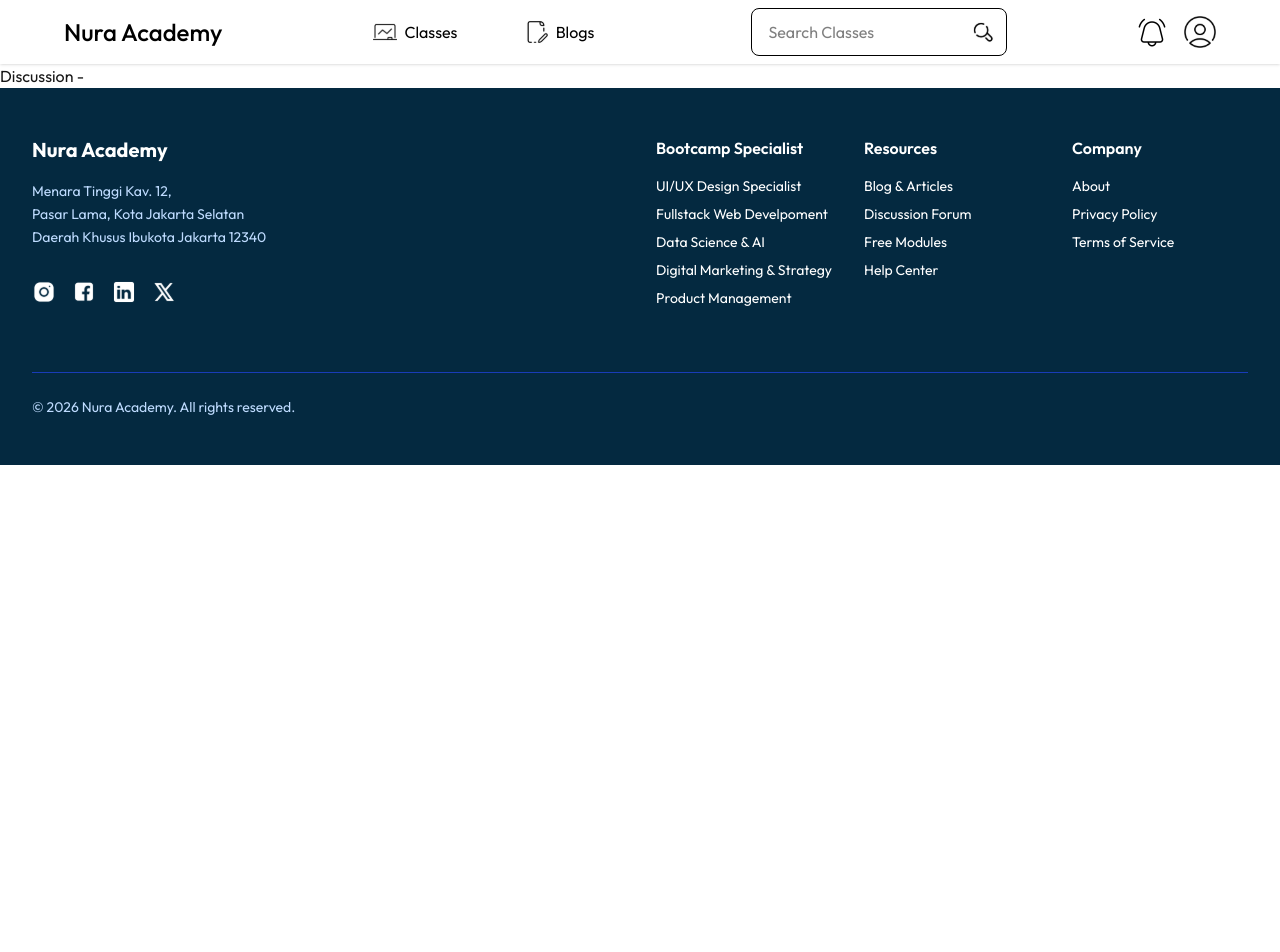
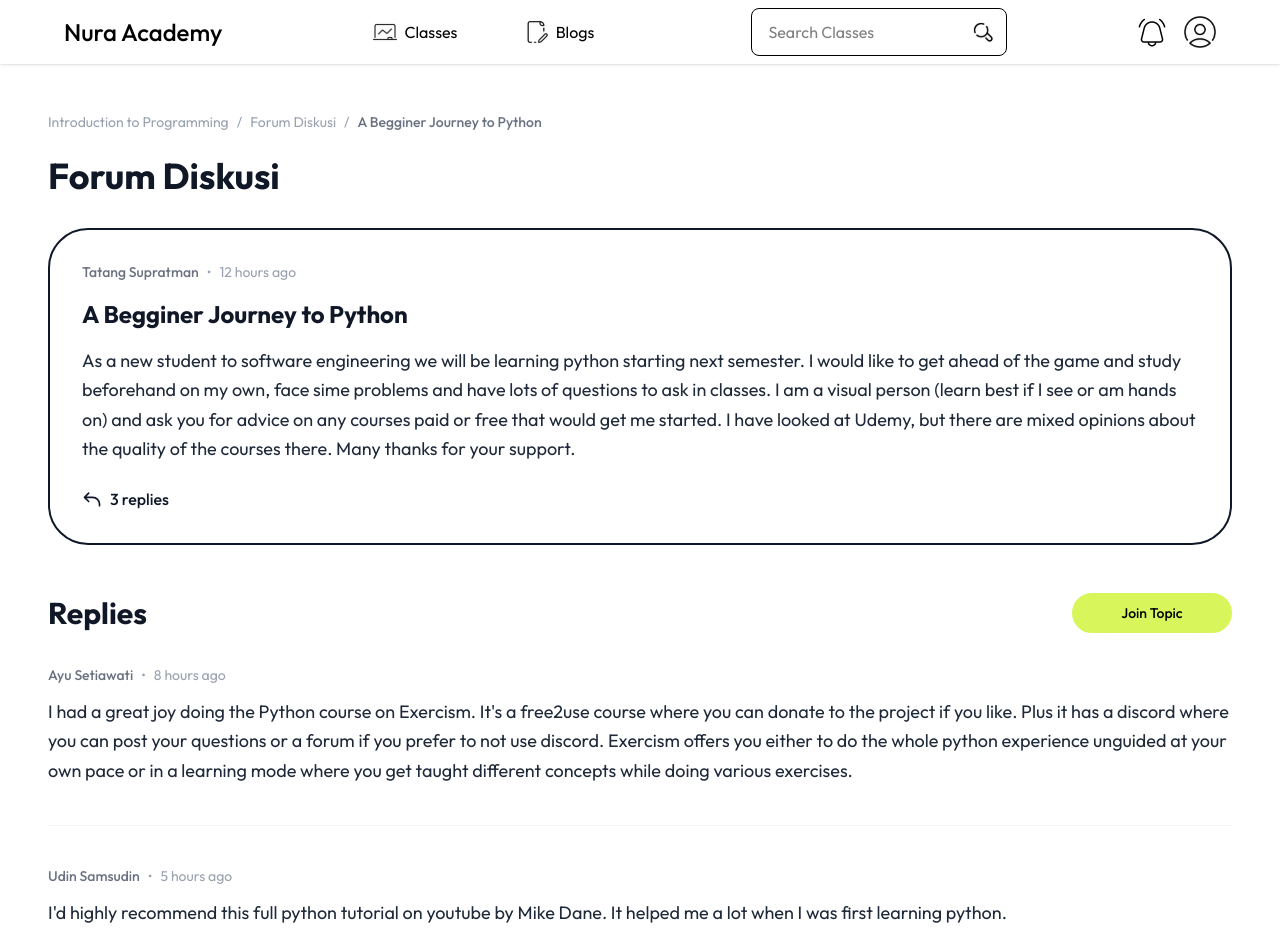
Before and after one commit to Nuraacademy/Nuraacademy, a Next.js app: page /discussions/topic in a window 1280 px wide. Shown: the top 952 px of the page. Before the commit the page ends 800 px from the top, so only its background shows below. Built offline with nearby package versions, Linux system fonts and the light colour scheme.

Commit message:
feat(discussions): refactor discussion components; replace NewDiscussionTopicDialog with DiscussionTopicDialog and enhance DiscussionTopicPage layout

```diff
--- a/src/app/discussions/class/discussion_client_wrapper.tsx
+++ b/src/app/discussions/class/discussion_client_wrapper.tsx
@@ -3,7 +3,7 @@
 import { useState } from "react";
 import DiscussionList from "@/components/discussion_list";
 import { LimeButton } from "@/components/lime_button";
-import { NewDiscussionTopicDialog } from "@/components/new_discussion_topic_dialog";
+import {DiscussionTopicDialog } from "@/components/discussion_topic_dialog";
 
 interface Topic {
     id: string;
@@ -38,7 +38,7 @@ export default function DiscussionClientWrapper({ topics }: { topics: Topic[] })
 
             <DiscussionList topics={topics} />
 
-            <NewDiscussionTopicDialog
+            <DiscussionTopicDialog
                 isOpen={isDialogOpen}
                 onConfirm={({ title, description }: { title: string; description: string }) => handleConfirm(title, description)}
                 onCancel={() => setIsDialogOpen(false)}
--- a/src/app/discussions/topic/page.tsx
+++ b/src/app/discussions/topic/page.tsx
@@ -1,15 +1,121 @@
+"use client";
 
+import { LimeButton } from '@/components/lime_button';
+import { DiscussionTopicDialog } from '@/components/discussion_topic_dialog';
+import React, { useState, use } from 'react';
 
-
-export default async function DiscussionTopicPage({
+export default function DiscussionTopicPage({
     searchParams
 }: {
     searchParams: Promise<{ id?: string }>
 }) {
-    const { id } = await searchParams;
+    // Correct way to handle async searchParams in a Client Component
+    const params = use(searchParams);
+    const id = params.id;
+    const [isDialogOpen, setIsDialogOpen] = useState(false);
+
+
+    const [discussion_data, setDiscussion_data] = useState({
+        author: "Tatang Supratman",
+        timeAgo: "12 hours ago",
+        title: "A Begginer Journey to Python",
+        content: "As a new student to software engineering we will be learning python starting next semester. I would like to get ahead of the game and study beforehand on my own, face sime problems and have lots of questions to ask in classes. I am a visual person (learn best if I see or am hands on) and ask you for advice on any courses paid or free that would get me started. I have looked at Udemy, but there are mixed opinions about the quality of the courses there. Many thanks for your support.",
+        repliesCount: 3,
+        replies: [
+            {
+                author: "Ayu Setiawati",
+                timeAgo: "8 hours ago",
+                text: "I had a great joy doing the Python course on Exercism. It's a free2use course where you can donate to the project if you like. Plus it has a discord where you can post your questions or a forum if you prefer to not use discord. Exercism offers you either to do the whole python experience unguided at your own pace or in a learning mode where you get taught different concepts while doing various exercises."
+            },
+            {
+                author: "Udin Samsudin",
+                timeAgo: "5 hours ago",
+                text: "I'd highly recommend this full python tutorial on youtube by Mike Dane. It helped me a lot when I was first learning python."
+            },
+            {
+                author: "Siti Markonah",
+                timeAgo: "4 hours ago",
+                text: "The built-in courses in PyCharm is great, assuming you're fine with reading and doing interactive courses directly in the IDE itself, It's a real IDE, not a toy or education oriented ones, so the cons is the UI might feel overwhelming, but the pros is once you start writing your own app, there's no transition needed."
+            }
+        ]
+    });
+
+    const handleConfirm = (description: string) => {
+        // Logic to save the new topic
+
+        setIsDialogOpen(false);
+    };
+
+
     return (
-        <main>
-            <h1>Discussion - {id}</h1>
+        <main className="min-h-screen bg-white p-8 md:p-12 max-w-7xl mx-auto font-sans">
+            {/* Breadcrumbs */}
+            <nav className="text-gray-400 text-sm mb-6">
+                <span>Introduction to Programming</span>
+                <span className="mx-2">/</span>
+                <span>Forum Diskusi</span>
+                <span className="mx-2">/</span>
+                <span className="text-gray-500 font-medium">{discussion_data.title}</span>
+            </nav>
+
+            <h1 className="text-4xl font-bold text-gray-900 mb-8">Forum Diskusi {id && `- ${id}`}</h1>
+
+            {/* Main Post Card */}
+            <div className="border-2 border-gray-900 rounded-[2.5rem] p-8 mb-12">
+                <div className="flex items-center text-gray-400 text-sm mb-4">
+                    <span className="font-medium text-gray-500">{discussion_data.author}</span>
+                    <span className="mx-2">•</span>
+                    <span>{discussion_data.timeAgo}</span>
+                </div>
+
+                <h2 className="text-2xl font-bold text-gray-900 mb-4">
+                    {discussion_data.title}
+                </h2>
+
+                <p className="text-gray-800 leading-relaxed text-lg mb-6">
+                    {discussion_data.content}
+                </p>
+
+                <div className="flex items-center text-gray-900 font-medium">
+                    <svg className="w-5 h-5 mr-2" fill="none" stroke="currentColor" viewBox="0 0 24 24">
+                        <path strokeLinecap="round" strokeLinejoin="round" strokeWidth="2" d="M3 10h10a8 8 0 018 8v2M3 10l5 5m-5-5l5-5" />
+                    </svg>
+                    {discussion_data.repliesCount} replies
+                </div>
+            </div>
+
+            {/* Replies Header */}
+            <div className="flex justify-between items-center mb-8">
+                <h2 className="text-3xl font-bold text-gray-900">Replies</h2>
+                <LimeButton
+                    label="Join Topic"
+                    variant="submit"
+                    onClick={() => setIsDialogOpen(true)}
+                />
+            </div>
+
+            {/* Replies List */}
+            <div className="space-y-10">
+                {discussion_data.replies.map((reply, index) => (
+                    <div key={index} className="border-b border-gray-100 pb-10 last:border-0">
+                        <div className="flex items-center text-gray-400 text-sm mb-3">
+                            <span className="font-medium text-gray-500">{reply.author}</span>
+                            <span className="mx-2">•</span>
+                            <span>{reply.timeAgo}</span>
+                        </div>
+                        <p className="text-gray-800 leading-relaxed text-lg">
+                            {reply.text}
+                        </p>
+                    </div>
+                ))}
+            </div>
+
+            <DiscussionTopicDialog
+                isOpen={isDialogOpen}
+                onConfirm={({ title, description }: { title: string; description: string }) => handleConfirm(description)}
+                onCancel={() => setIsDialogOpen(false)}
+                isReply={true}
+            />
         </main>
-    )
+    );
 }
--- a/src/components/new_discussion_topic_dialog.tsx
+++ b/src/components/discussion_topic_dialog.tsx
@@ -3,17 +3,19 @@
 import React, { useState } from 'react';
 import { LimeButton } from './lime_button';
 
-interface NewDiscussionTopicDialogProp {
+interface DiscussionTopicDialogProp {
   isOpen: boolean;
   onConfirm: (data: { title: string; description: string }) => void;
   onCancel: () => void;
+  isReply ?: boolean;
 }
 
-export const NewDiscussionTopicDialog = ({
+export const DiscussionTopicDialog = ({
   isOpen,
   onConfirm,
   onCancel,
-}: NewDiscussionTopicDialogProp) => {
+  isReply,
+}: DiscussionTopicDialogProp) => {
   const [topicTitle, setTopicTitle] = useState("");
   const [description, setDescription] = useState("");
 
@@ -42,7 +44,7 @@ export const NewDiscussionTopicDialog = ({
 
         <div className="space-y-6">
           {/* Topic Title Input */}
-          <div>
+          {!isReply && (<div>
               <label className="block text-xl text-gray-800 mb-3 px-2">Topic Title</label>
               <input
                 type="text"
@@ -52,6 +54,7 @@ export const NewDiscussionTopicDialog = ({
                 className="w-full p-4 border-2 border-gray-200 rounded-2xl focus:outline-none focus:border-lime-400 transition-colors placeholder:text-gray-300"
               />
             </div>
+          )}
 
           {/* Description Textarea */}
           <div>
```
Lines whose indentation alone changed are shown as unchanged.
